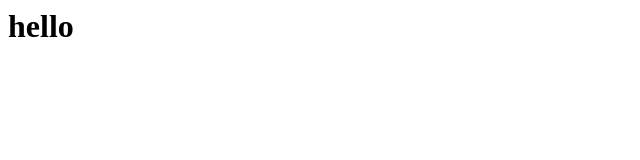
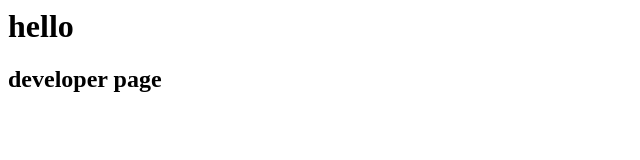
Before and after one commit to declancregan/GitDemo, a plain HTML site: page index.html in a window 1280 px wide. Shown: the whole page, without its empty margins (0-640 px from the left). Drawn offline with Linux system fonts and the light colour scheme.

Commit message:
developer

```diff
--- a/index.html
+++ b/index.html
@@ -1 +1,2 @@
 <h1>hello</h1>
+<h2>developer page</h2>
```
